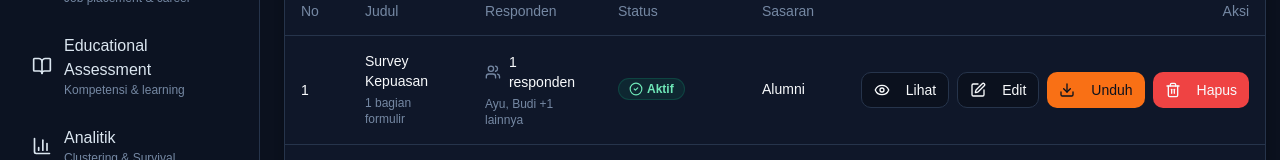
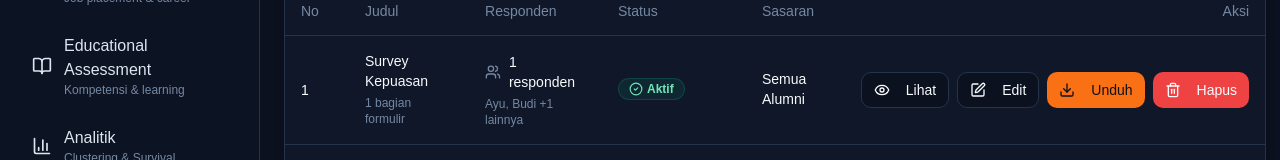
Before and after one commit to AnnisaDianFadillah06/fe-tracer-study, a React (Vite) app: page /dashboard/form-management in a window 1280 px wide. Shown: the part 280-440 px from the top of the page. Built offline with nearby package versions, Linux system fonts and the light colour scheme.

Commit message:
Fix : Dropdown Sasaran able to more than one

```diff
--- a/src/lib/formManagement.ts
+++ b/src/lib/formManagement.ts
@@ -52,7 +52,7 @@ export interface FormListItem {
   title: string;
   description?: string;
   status: FormStatus;
-  target: string;
+  target: string[];
   respondents: string[];
   sections: BuilderSection[];
   responses: FormResponseMock[];
@@ -85,7 +85,7 @@ const initialForms: FormListItem[] = [
     title: "Survey Kepuasan",
     description: "Isi dengan jujur",
     status: "aktif",
-    target: "Alumni",
+    target: ["Semua Alumni"],
     respondents: ["Ayu", "Budi", "Citra"],
     sections: [
       {
@@ -119,7 +119,7 @@ const initialForms: FormListItem[] = [
     title: "Tracer Study Lulusan Teknik Informatika 2026",
     description: "Isi dengan jujur dan lengkap.",
     status: "aktif",
-    target: "Lulusan Angkatan 2026",
+    target: ["Lulusan Angkatan 2026"],
     respondents: ["Ayu Pratama", "Dimas Saputra", "Nabila Rahma", "Rizky Hidayat"],
     sections: [
       {
@@ -195,7 +195,7 @@ const initialForms: FormListItem[] = [
     title: "Survei Kepuasan Alumni 2025",
     description: "Masukan alumni terhadap proses pendidikan.",
     status: "nonaktif",
-    target: "Lulusan Angkatan 2025",
+    target: ["Lulusan Angkatan 2025"],
     respondents: ["Nabila Rahma", "Fahri Maulana"],
     sections: [
       {
@@ -230,8 +230,17 @@ export const getInitialForms = (): FormListItem[] => {
   try {
     const saved = localStorage.getItem(FORM_STORAGE_KEY);
     if (saved) {
-      const parsed = JSON.parse(saved) as FormListItem[];
-      if (Array.isArray(parsed)) return parsed;
+      const parsed = JSON.parse(saved) as Array<FormListItem & { target?: string | string[] }>;
+      if (Array.isArray(parsed)) {
+        return parsed.map((item) => ({
+          ...item,
+          target: Array.isArray(item.target)
+            ? item.target
+            : item.target
+              ? [item.target]
+              : [],
+        }));
+      }
     }
   } catch {
     // Ignore malformed localStorage and fall back to seed data.
--- a/src/pages/FormBuilderPage.tsx
+++ b/src/pages/FormBuilderPage.tsx
@@ -57,6 +57,44 @@ const questionTypeOptions: Array<{ value: BuilderQuestionType; label: string }>
 ];
 
 const PREVIEW_DRAFT_KEY = "tracer_form_preview_draft";
+const BUILDER_DRAFT_KEY = "tracer_form_builder_draft";
+
+const normalizeTargets = (data: FormListItem): FormListItem => {
+  const rawTarget = (data as { target?: string | string[] }).target;
+  const targets = Array.isArray(rawTarget)
+    ? rawTarget
+    : rawTarget
+      ? [rawTarget]
+      : [];
+
+  return {
+    ...data,
+    target: targets,
+  };
+};
+
+const ensureFirstQuestionRequired = (data: FormListItem): FormListItem => {
+  const firstSection = data.sections[0];
+  const firstQuestion = firstSection?.questions[0];
+
+  if (!firstSection || !firstQuestion || firstQuestion.required) {
+    return data;
+  }
+
+  return {
+    ...data,
+    sections: data.sections.map((section, index) =>
+      index === 0
+        ? {
+            ...section,
+            questions: section.questions.map((question, qIndex) =>
+              qIndex === 0 ? { ...question, required: true } : question,
+            ),
+          }
+        : section,
+    ),
+  };
+};
 
 interface DragQuestionPayload {
   sectionId: string;
@@ -79,17 +117,32 @@ const FormBuilderPage = () => {
   const isEditMode = Boolean(formId);
   const sourceForm = existingForms.find((item) => item.id === formId);
 
+  const builderDraft = useMemo(() => {
+    if (typeof window === "undefined") return null;
+    const key = formId ? `${BUILDER_DRAFT_KEY}:${formId}` : `${BUILDER_DRAFT_KEY}:new`;
+    try {
+      const raw = localStorage.getItem(key);
+      return raw ? (JSON.parse(raw) as FormListItem) : null;
+    } catch {
+      return null;
+    }
+  }, [formId]);
+
   const [form, setForm] = useState<FormListItem>(() => {
+    if (builderDraft) {
+      return ensureFirstQuestionRequired(normalizeTargets(builderDraft));
+    }
     if (sourceForm) {
-      return JSON.parse(JSON.stringify(sourceForm)) as FormListItem;
+      const cloned = JSON.parse(JSON.stringify(sourceForm)) as FormListItem;
+      return ensureFirstQuestionRequired(normalizeTargets(cloned));
     }
 
-    return {
+    return ensureFirstQuestionRequired({
       id: `form-${createId("new")}`,
       title: "Untitled Form",
       description: "",
       status: "aktif",
-      target: "",
+      target: [],
       respondents: [],
       sections: [
         {
@@ -100,7 +153,7 @@ const FormBuilderPage = () => {
         },
       ],
       responses: [],
-    };
+    });
   });
 
   const [draggedQuestion, setDraggedQuestion] = useState<DragQuestionPayload | null>(null);
@@ -112,6 +165,7 @@ const FormBuilderPage = () => {
     top: 120,
     left: 0,
   });
+  const [targetPickerValue, setTargetPickerValue] = useState<string | undefined>(undefined);
 
   const angkatanOptions = useMemo(() => {
     const counts = new Map<number, number>();
@@ -143,12 +197,30 @@ const FormBuilderPage = () => {
       addOption(`Lulusan Angkatan ${year}`, `Lulusan Angkatan ${year} (${count} alumni)`);
     });
 
-    if (form.target && !seen.has(form.target)) {
-      addOption(form.target, `Sasaran tersimpan: ${form.target}`);
-    }
+    form.target.forEach((target) => {
+      if (!seen.has(target)) {
+        addOption(target, `Sasaran tersimpan: ${target}`);
+      }
+    });
 
     return options;
   }, [angkatanOptions, form.target]);
+
+  const addTarget = (value: string) => {
+    if (!value) return;
+    setForm((prev) => {
+      if (prev.target.includes(value)) return prev;
+      return { ...prev, target: [...prev.target, value] };
+    });
+    setTargetPickerValue(undefined);
+  };
+
+  const removeTarget = (value: string) => {
+    setForm((prev) => ({
+      ...prev,
+      target: prev.target.filter((item) => item !== value),
+    }));
+  };
 
   const updateFloatingPanelPosition = () => {
     const panel = panelRef.current;
@@ -197,6 +269,18 @@ const FormBuilderPage = () => {
       window.removeEventListener("resize", scheduleUpdate);
     };
   }, [activeQuestionKey, form.sections.length]);
+
+  useEffect(() => {
+    if (typeof window === "undefined") return undefined;
+    const key = formId ? `${BUILDER_DRAFT_KEY}:${formId}` : `${BUILDER_DRAFT_KEY}:new`;
+    const timer = window.setTimeout(() => {
+      localStorage.setItem(key, JSON.stringify(form));
+    }, 400);
+
+    return () => {
+      window.clearTimeout(timer);
+    };
+  }, [form, formId]);
 
   const updateQuestion = (
     sectionId: string,
@@ -375,6 +459,10 @@ const FormBuilderPage = () => {
       : [form, ...allForms];
 
     saveForms(updatedForms);
+    if (typeof window !== "undefined") {
+      const key = formId ? `${BUILDER_DRAFT_KEY}:${formId}` : `${BUILDER_DRAFT_KEY}:new`;
+      localStorage.removeItem(key);
+    }
     toast({ title: "Berhasil", description: "Formulir berhasil disimpan." });
     navigate("/dashboard/form-management");
   };
@@ -465,8 +553,8 @@ const FormBuilderPage = () => {
               <div className="space-y-2">
                 <Label htmlFor="form-target">Sasaran</Label>
                 <Select
-                  value={form.target || undefined}
-                  onValueChange={(value) => setForm((prev) => ({ ...prev, target: value }))}
+                  value={targetPickerValue}
+                  onValueChange={addTarget}
                 >
                   <SelectTrigger id="form-target">
                     <SelectValue
@@ -489,8 +577,28 @@ const FormBuilderPage = () => {
                     )}
                   </SelectContent>
                 </Select>
+                {form.target.length > 0 && (
+                  <div className="flex flex-wrap gap-2">
+                    {form.target.map((target) => (
+                      <div
+                        key={target}
+                        className="inline-flex items-center gap-2 rounded-full border border-border/70 bg-background px-3 py-1 text-xs"
+                      >
+                        <span>{target}</span>
+                        <button
+                          type="button"
+                          className="text-muted-foreground hover:text-foreground"
+                          onClick={() => removeTarget(target)}
+                          aria-label={`Hapus sasaran ${target}`}
+                        >
+                          x
+                        </button>
+                      </div>
+                    ))}
+                  </div>
+                )}
                 <p className="text-xs text-muted-foreground">
-                  Sasaran diambil dari akun mahasiswa dan dikelompokkan per angkatan.
+                  Tambahkan lebih dari satu sasaran jika diperlukan.
                 </p>
               </div>
               <div className="space-y-2">
--- a/src/pages/FormManagementPage.tsx
+++ b/src/pages/FormManagementPage.tsx
@@ -213,7 +213,9 @@ const DaftarFormulirPage = () => {
                         </Badge>
                       </TableCell>
                       <TableCell>
-                        <p className="text-sm leading-snug">{form.target || "-"}</p>
+                        <p className="text-sm leading-snug">
+                          {form.target.length > 0 ? form.target.join(", ") : "-"}
+                        </p>
                       </TableCell>
                       <TableCell>
                         <div className="flex items-center justify-end gap-2 whitespace-nowrap">
```
